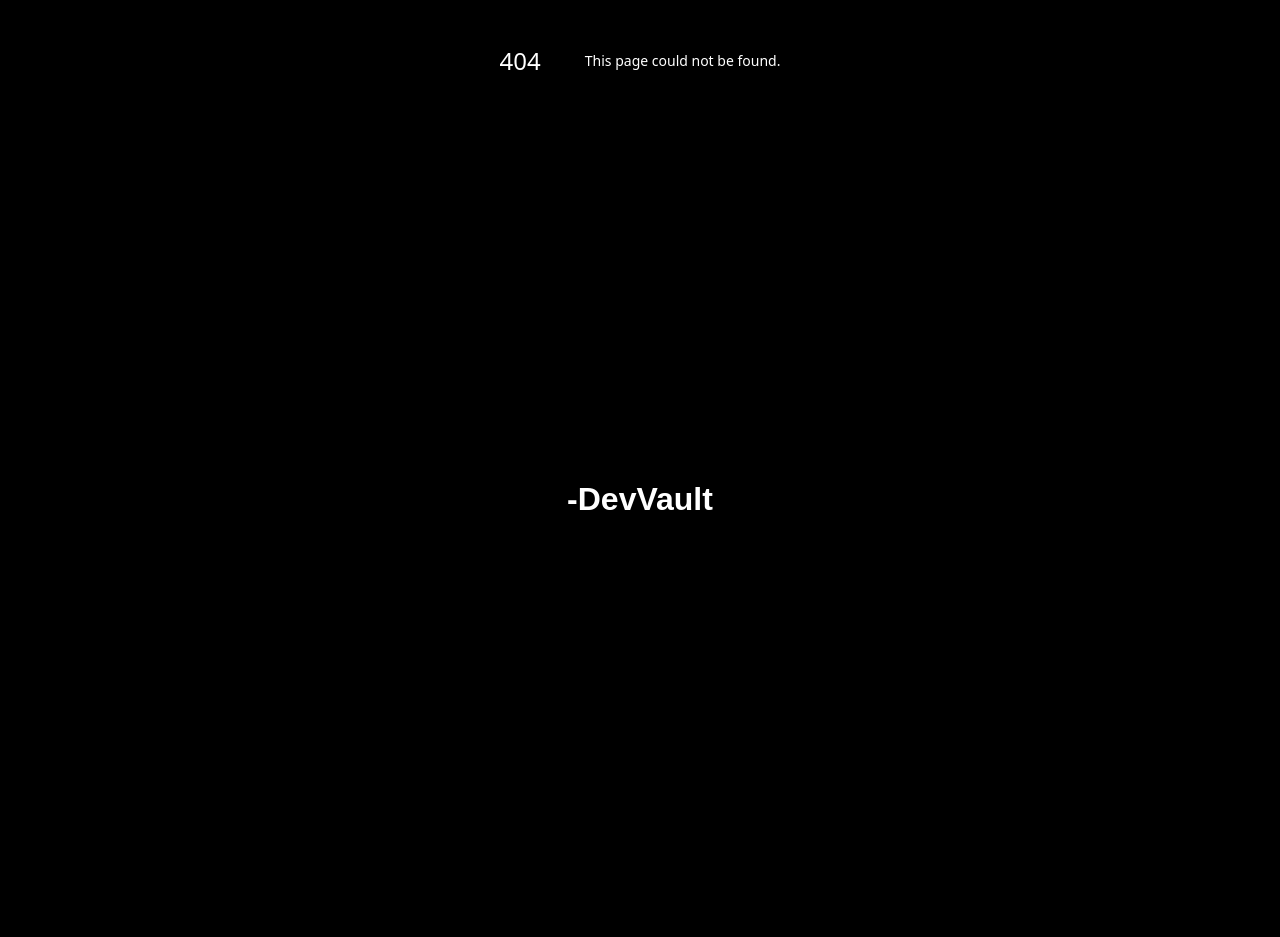
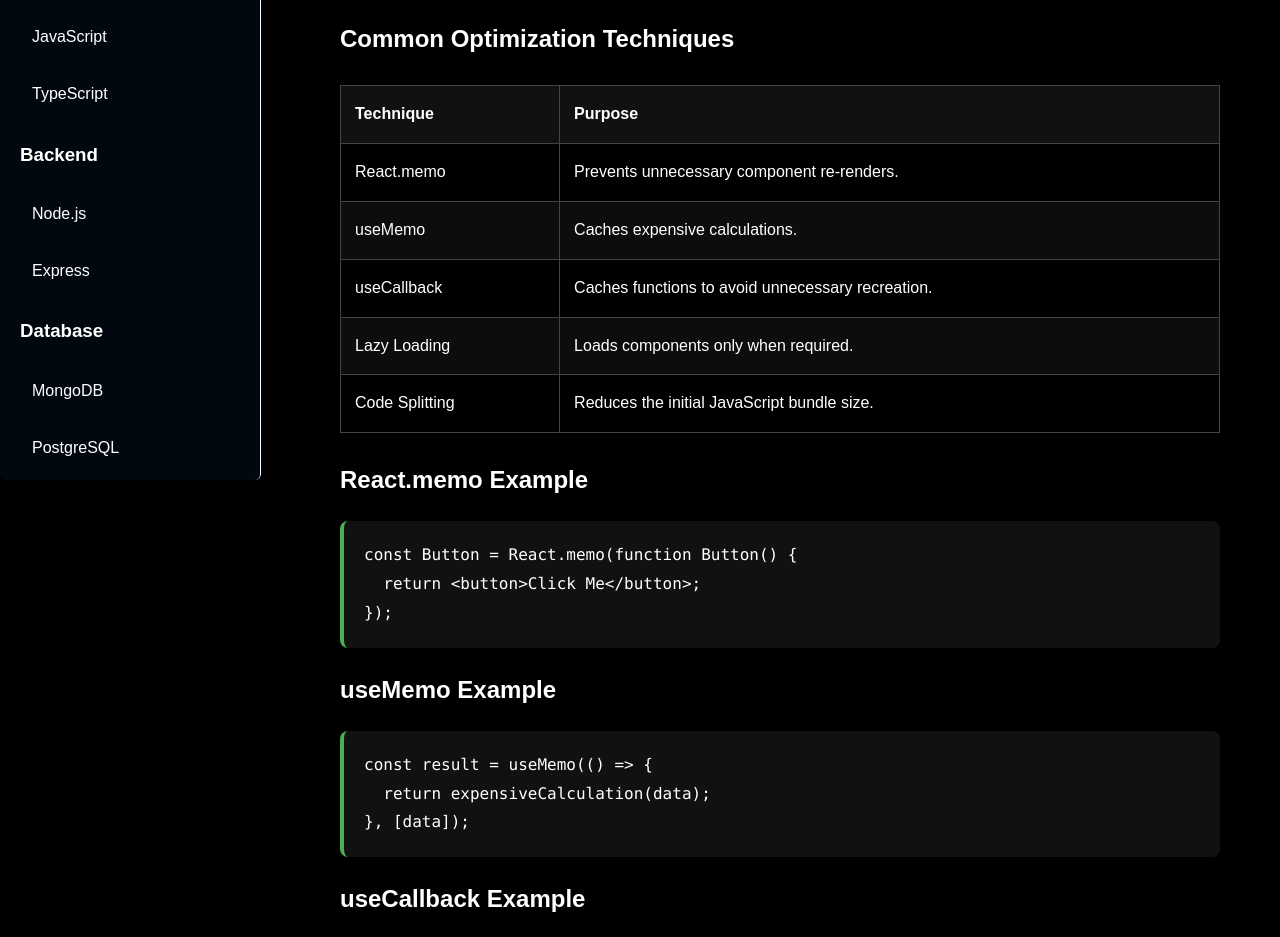
Before and after one commit to asmitbiswas/Project-Next-JS, a Next.js app in the folder app/: page /React/Performance_Optimazation in a window 1280 px wide. Before the commit this address had no page. Shown: the part 360-1297 px from the top of the page. Before the commit the page ends 918 px from the top, so only its background shows below. Built offline with nearby package versions, Linux system fonts and the light colour scheme.

Commit message:
Added performance optimization page and ended react page

```diff
--- /dev/null
+++ b/app/app/(categories)/React/(ReactTopics)/Performance_Optimazation/page.tsx
@@ -0,0 +1,275 @@
+import Sidebar from "@/app/components/page";
+
+export default function PerformanceOptimization() {
+    return (
+        <div
+
+        >
+            <Sidebar />
+
+            <div
+
+            >
+                <h1>Performance Optimization</h1>
+
+                <p>
+                    Performance optimization is the process of making React applications
+                    faster and more efficient. React provides several techniques to reduce
+                    unnecessary renders and improve user experience.
+                </p>
+
+                <h2>Why Optimize Performance?</h2>
+
+                <p>
+                    As applications become larger, unnecessary rendering and expensive
+                    calculations can slow them down. Optimizing performance helps keep
+                    applications fast and responsive.
+                </p>
+
+                <h2>Common Optimization Techniques</h2>
+
+                <table
+                    style={{
+                        width: "100%",
+                        borderCollapse: "collapse",
+                        margin: "25px 0",
+                    }}
+                >
+                    <tbody>
+                        <tr>
+                            <th
+                                style={{
+                                    border: "1px solid #444",
+                                    padding: "14px",
+                                    background: "#111",
+                                    textAlign: "left",
+                                }}
+                            >
+                                Technique
+                            </th>
+
+                            <th
+                                style={{
+                                    border: "1px solid #444",
+                                    padding: "14px",
+                                    background: "#111",
+                                    textAlign: "left",
+                                }}
+                            >
+                                Purpose
+                            </th>
+                        </tr>
+
+                        <tr>
+                            <td
+                                style={{
+                                    border: "1px solid #444",
+                                    padding: "14px",
+                                }}
+                            >
+                                React.memo
+                            </td>
+
+                            <td
+                                style={{
+                                    border: "1px solid #444",
+                                    padding: "14px",
+                                }}
+                            >
+                                Prevents unnecessary component re-renders.
+                            </td>
+                        </tr>
+
+                        <tr
+                            style={{
+                                background: "#0d0d0d",
+                            }}
+                        >
+                            <td
+                                style={{
+                                    border: "1px solid #444",
+                                    padding: "14px",
+                                }}
+                            >
+                                useMemo
+                            </td>
+
+                            <td
+                                style={{
+                                    border: "1px solid #444",
+                                    padding: "14px",
+                                }}
+                            >
+                                Caches expensive calculations.
+                            </td>
+                        </tr>
+
+                        <tr>
+                            <td
+                                style={{
+                                    border: "1px solid #444",
+                                    padding: "14px",
+                                }}
+                            >
+                                useCallback
+                            </td>
+
+                            <td
+                                style={{
+                                    border: "1px solid #444",
+                                    padding: "14px",
+                                }}
+                            >
+                                Caches functions to avoid unnecessary recreation.
+                            </td>
+                        </tr>
+
+                        <tr
+                            style={{
+                                background: "#0d0d0d",
+                            }}
+                        >
+                            <td
+                                style={{
+                                    border: "1px solid #444",
+                                    padding: "14px",
+                                }}
+                            >
+                                Lazy Loading
+                            </td>
+
+                            <td
+                                style={{
+                                    border: "1px solid #444",
+                                    padding: "14px",
+                                }}
+                            >
+                                Loads components only when required.
+                            </td>
+                        </tr>
+
+                        <tr>
+                            <td
+                                style={{
+                                    border: "1px solid #444",
+                                    padding: "14px",
+                                }}
+                            >
+                                Code Splitting
+                            </td>
+
+                            <td
+                                style={{
+                                    border: "1px solid #444",
+                                    padding: "14px",
+                                }}
+                            >
+                                Reduces the initial JavaScript bundle size.
+                            </td>
+                        </tr>
+                    </tbody>
+                </table>
+
+                <h2>React.memo Example</h2>
+
+                <pre
+                    style={{
+                        background: "#111",
+                        padding: "20px",
+                        borderRadius: "8px",
+                        overflowX: "auto",
+                        margin: "20px 0",
+                        borderLeft: "4px solid #4CAF50",
+                        fontFamily: "Consolas, monospace",
+                    }}
+                >
+                    {`const Button = React.memo(function Button() {
+  return <button>Click Me</button>;
+});`}
+                </pre>
+
+                <h2>useMemo Example</h2>
+
+                <pre
+                    style={{
+                        background: "#111",
+                        padding: "20px",
+                        borderRadius: "8px",
+                        overflowX: "auto",
+                        margin: "20px 0",
+                        borderLeft: "4px solid #4CAF50",
+                        fontFamily: "Consolas, monospace",
+                    }}
+                >
+                    {`const result = useMemo(() => {
+  return expensiveCalculation(data);
+}, [data]);`}
+                </pre>
+
+                <h2>useCallback Example</h2>
+
+                <pre
+                    style={{
+                        background: "#111",
+                        padding: "20px",
+                        borderRadius: "8px",
+                        overflowX: "auto",
+                        margin: "20px 0",
+                        borderLeft: "4px solid #4CAF50",
+                        fontFamily: "Consolas, monospace",
+                    }}
+                >
+                    {`const handleClick = useCallback(() => {
+  console.log("Clicked");
+}, []);`}
+                </pre>
+
+                <h2>Lazy Loading Example</h2>
+
+                <pre
+                    style={{
+                        background: "#111",
+                        padding: "20px",
+                        borderRadius: "8px",
+                        overflowX: "auto",
+                        margin: "20px 0",
+                        borderLeft: "4px solid #4CAF50",
+                        fontFamily: "Consolas, monospace",
+                    }}
+                >
+                    {`const Home = React.lazy(() => import("./Home"));`}
+                </pre>
+
+                <h2>Best Practices</h2>
+
+                <ul>
+                    <li>Optimize only when necessary.</li>
+                    <li>Measure performance before optimizing.</li>
+                    <li>Use React.memo for expensive components.</li>
+                    <li>Memoize expensive calculations with useMemo.</li>
+                    <li>Use useCallback for frequently passed functions.</li>
+                    <li>Lazy load large components.</li>
+                </ul>
+
+                <h2>Common Mistakes</h2>
+
+                <ul>
+                    <li>Using memoization everywhere.</li>
+                    <li>Optimizing before identifying bottlenecks.</li>
+                    <li>Creating unnecessary state updates.</li>
+                    <li>Rendering very large lists without optimization.</li>
+                </ul>
+
+                <h2>Summary</h2>
+
+                <p>
+                    Performance optimization helps React applications remain fast,
+                    responsive, and scalable. Features such as React.memo, useMemo,
+                    useCallback, lazy loading, and code splitting should be used when
+                    they solve real performance problems instead of being added
+                    everywhere by default.
+                </p>
+            </div>
+        </div>
+    );
+}
--- a/app/app/(categories)/React/page.tsx
+++ b/app/app/(categories)/React/page.tsx
@@ -62,7 +62,7 @@ export default function React() {
           <li><Link href="/React/Hookss" style={{color:"white"}}>Hooks</Link></li>
           <li><Link href="/React/Api_Context" style={{ color: "white" }}>Context API</Link></li>
           <li><Link href="/React/React_Router" style={{ color: "white" }}>React Router</Link></li>
-          <li>Performance Optimization</li>
+          <li><Link href="/React/Performance_Optimization" style={{ color: "white" }}>Performance Optimization</Link></li>
         </ul>
 
         <h2>React Hooks</h2>
```
